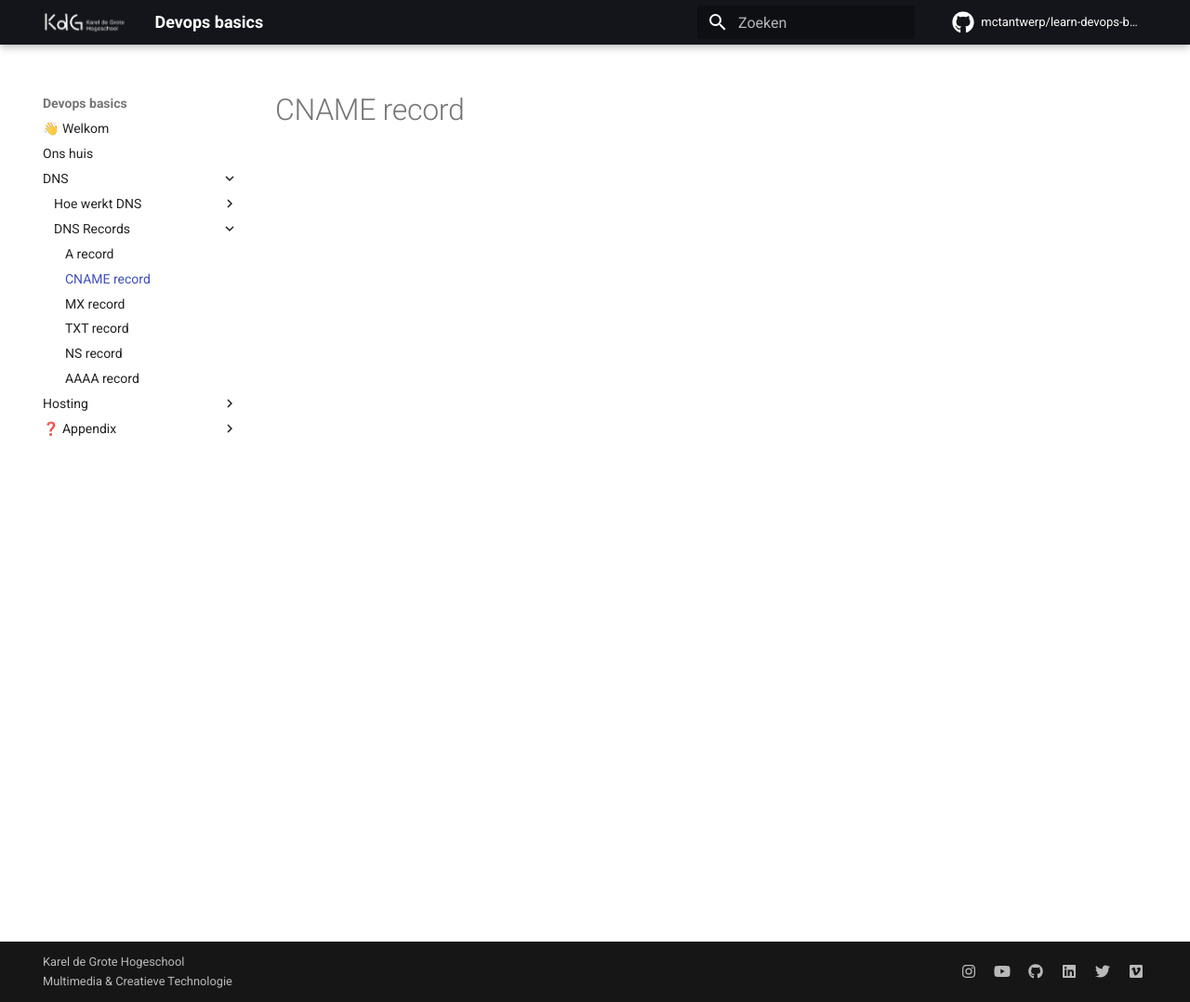
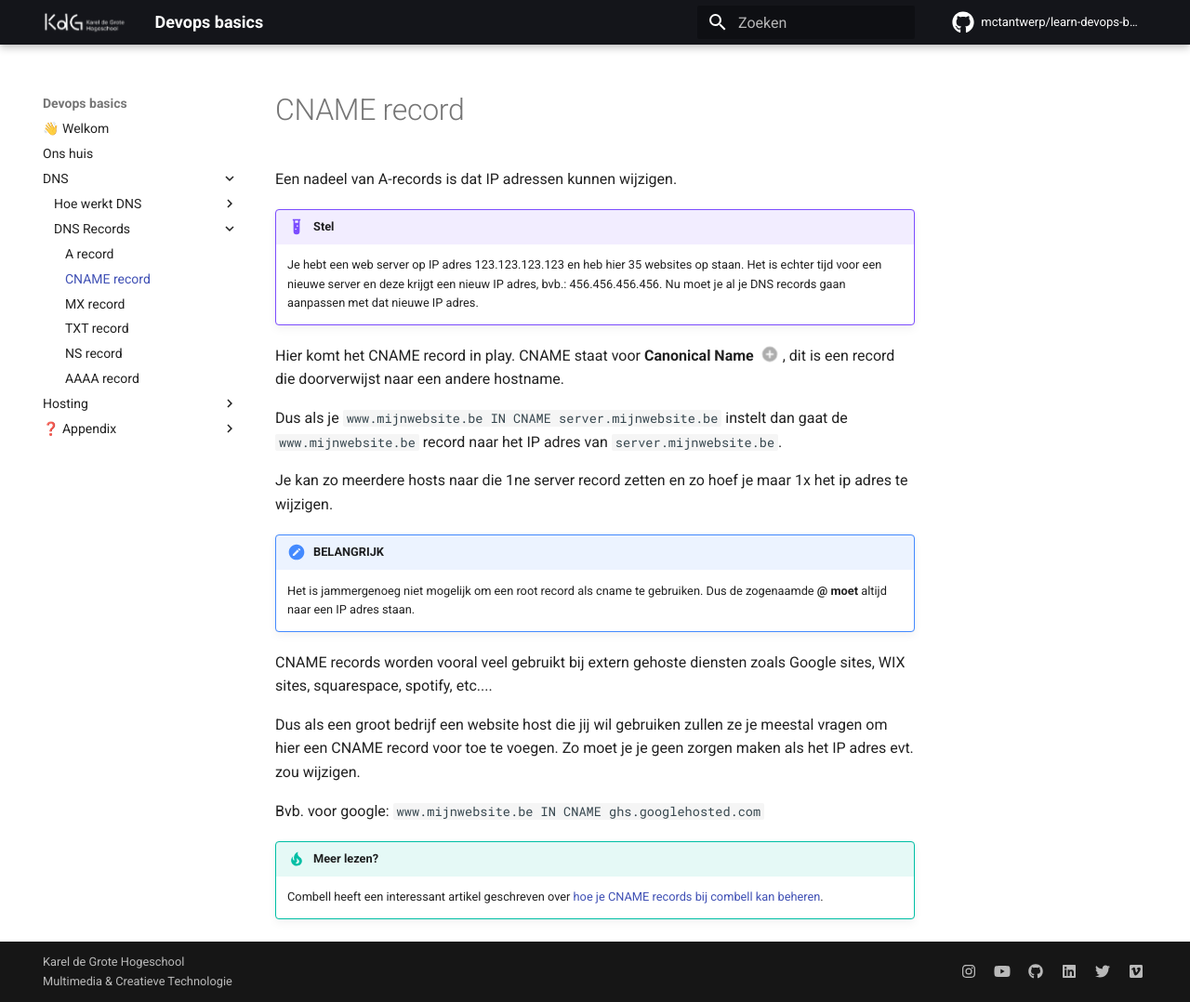
Before and after one commit to mctantwerp/learn-devops-basics, an MkDocs documentation site: the page built from docs/dns/dns-configuration/cname-record.md, in a window 1280 px wide and 1078 px high. Shown: the whole window at 93% size. Built offline with MkDocs 1.6.1 and Material for MkDocs 9.7.7, drawn with Linux system fonts in a browser that asks for light colours; comment, search, counter and statistics services are not loaded.

Commit message:
DNS config

```diff
--- a/docs/dns/dns-configuration/cname-record.md
+++ b/docs/dns/dns-configuration/cname-record.md
@@ -1 +1,27 @@
 # CNAME record
+
+Een nadeel van A-records is dat IP adressen kunnen wijzigen.
+
+!!! example "Stel"
+    Je hebt een web server op IP adres 123.123.123.123 en heb hier 35 websites op staan. Het is echter tijd voor een nieuwe server en deze krijgt een nieuw IP adres, bvb.: 456.456.456.456. Nu moet je al je DNS records gaan aanpassen met dat nieuwe IP adres.
+
+Hier komt het CNAME record in play. CNAME staat voor **Canonical Name** (1), dit is een record die doorverwijst naar een andere hostname.
+{ .annotate }
+
+1.  Canonical staat voor "In relation to"
+
+Dus als je `www.mijnwebsite.be IN CNAME server.mijnwebsite.be` instelt dan gaat de `www.mijnwebsite.be` record naar het IP adres van `server.mijnwebsite.be`.
+
+Je kan zo meerdere hosts naar die 1ne server record zetten en zo hoef je maar 1x het ip adres te wijzigen.
+
+!!! error "BELANGRIJK"
+    Het is jammergenoeg niet mogelijk om een root record als cname te gebruiken. Dus de zogenaamde **@** __moet__ altijd naar een IP adres staan.
+
+CNAME records worden vooral veel gebruikt bij extern gehoste diensten zoals Google sites, WIX sites, squarespace, spotify, etc....
+
+Dus als een groot bedrijf een website host die jij wil gebruiken zullen ze je meestal vragen om hier een CNAME record voor toe te voegen. Zo moet je je geen zorgen maken als het IP adres evt. zou wijzigen.
+
+Bvb. voor google: `www.mijnwebsite.be IN CNAME ghs.googlehosted.com`
+
+!!! tip "Meer lezen?"
+    Combell heeft een interessant artikel geschreven over [hoe je CNAME records bij combell kan beheren](https://www.combell.com/nl/help/kb/wat-is-een-cname-record-hoe-kan-ik-een-cname-record-aanmaken-wijzigen/){:target="_blank"}.
```
Also changed, not shown: docs/dns/dns-configuration/index.md (+7 -0 lines), docs/dns/hoe-werkt-dns/index.md (+1 -1 lines).
